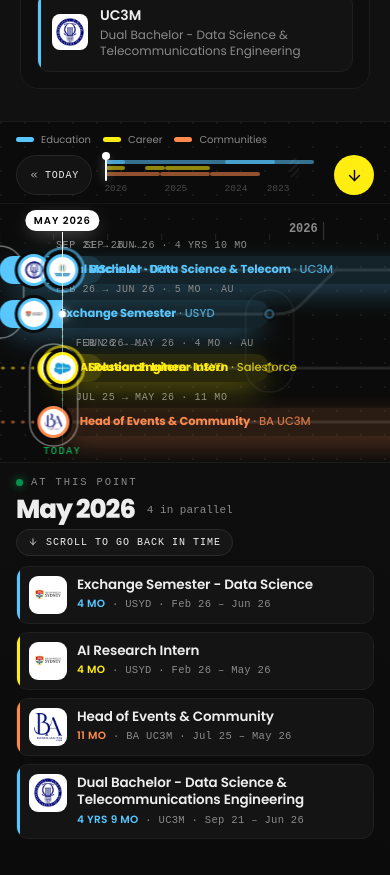
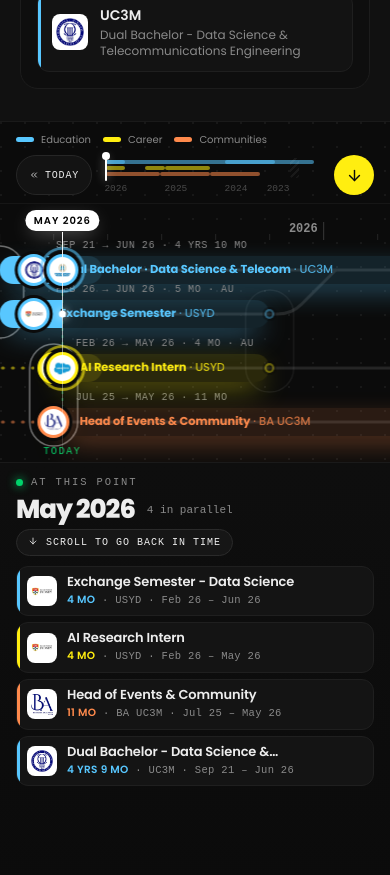
Before and after one commit to ikerosales/ikerosales.github.io, a React (Vite) app: page / in a window 390 px wide. Shown: the part 2820-3695 px from the top of the page. Built offline with nearby package versions, Linux system fonts and the light colour scheme.

Commit message:
Timeline on small phones: compact rows for parallel stages, labels never overlap, leaving logos fade out

```diff
--- a/src/components/CareerTimeline/CareerTimeline.jsx
+++ b/src/components/CareerTimeline/CareerTimeline.jsx
@@ -35,6 +35,8 @@ const DENSITY = {
   roomy: { P: 68, off: 240, badge: 38, band: 32, start: 0.2, mid: 0.42, end: 0.62, inset: 150 },
   short: { P: 64, off: 230, badge: 32, band: 28, start: 0.2, mid: 0.42, end: 0.62, inset: 150 },
   compact: { P: 54, off: 120, badge: 32, band: 28, start: 0.16, mid: 0.32, end: 0.56, inset: 14 },
+  // phones / small windows under ~700px tall: tighter map so the cards below still fit
+  compactShort: { P: 52, off: 120, badge: 28, band: 24, start: 0.16, mid: 0.32, end: 0.56, inset: 12 },
 };
 
 const smoothstep = (t) => {
@@ -143,7 +145,8 @@ function Journey({ onOpen }) {
   const shortScreen = useMediaQuery("(max-height: 780px)");
   const finePointer = useMediaQuery("(pointer: fine)");
   const canDrag = finePointer && !compact;
-  const density = compact ? "compact" : shortScreen ? "short" : "roomy";
+  const tinyHeight = useMediaQuery("(max-height: 700px)");
+  const density = compact ? (tinyHeight ? "compactShort" : "compact") : shortScreen ? "short" : "roomy";
   const D = DENSITY[density];
 
   const { acts, nowIdx, tracks, origin } = useMemo(() => buildActivities(), []);
@@ -160,6 +163,13 @@ function Journey({ onOpen }) {
     const out = {};
     for (const a of acts) {
       out[a.id] = { left: scale.X(a.exDraw), right: scale.X(a.sx), y: rows[a.lane][a.track] };
+    }
+    // where the next (older) stage on the same track begins: a label may only spill into free space
+    for (const a of acts) {
+      const older = acts
+        .filter((b) => b !== a && b.lane === a.lane && b.track === a.track && b.exDraw <= a.sx)
+        .sort((p, q) => q.exDraw - p.exDraw)[0];
+      out[a.id].nextLeft = older ? out[older.id].left : Infinity;
     }
     return out;
   }, [acts, scale, rows]);
@@ -256,13 +266,25 @@ function Journey({ onOpen }) {
         const w = right - left;
         if (n.txtW === undefined) {
           n.txtW = n.band.querySelector(".cj-band-txt").scrollWidth;
-          n.band.classList.toggle("is-short", n.txtW + pad + 12 > w);
+          // a too-short band may let its label run past its end only into free space,
+          // never over the next stage; otherwise the label is cut with an ellipsis
+          const room = geo[a.id].nextLeft - left - pad - 12;
+          n.band.classList.toggle("is-short", n.txtW + pad + 12 > w && n.txtW <= room);
         }
         // the logo (with its label right after it) sticks to the visible left edge for as long as any
         // of the band is on screen; the logo wins over the label: if the label no longer fits, the
         // band's own overflow clips it rather than letting the logo slide away
         const shift = clamp(visibleLeft + 4 - (left - D.badge / 2), 0, Math.max(0, w - D.badge));
+        // as the band is about to leave, its pinned logo and label fade out instead of piling up
+        // against the next stage's logo
+        const remaining = left + w - visibleLeft;
+        const fade = shift > 0 ? clamp((remaining - D.badge * 2.2) / 30, 0, 1) : 1;
+        // the label goes first: once fewer than ~80px of it would be readable it fades out,
+        // so no clipped stub ("Solu") is left squeezed against the next logo
+        const textFade = shift > 0 ? clamp((remaining - pad - 80) / 30, 0, 1) : 1;
         n.band.style.setProperty("--shift", `${shift.toFixed(1)}px`);
+        n.band.style.setProperty("--fade", fade.toFixed(2));
+        n.band.style.setProperty("--text-fade", textFade.toFixed(2));
         n.band.style.setProperty("--p", `${clamp(cur - left, 0, w).toFixed(1)}px`);
         n.band.classList.toggle("is-active", cur >= left - 0.5 && cur < right);
         n.band.classList.toggle("is-on", cur >= left - 0.5);
@@ -270,7 +292,10 @@ function Journey({ onOpen }) {
         if (n.date) {
           n.date.classList.toggle("is-on", cur >= left - 0.5);
           n.date.style.transform = `translate3d(${shift.toFixed(1)}px,0,0)`;
-          n.date.style.maxWidth = `${Math.max(60, Number(n.date.dataset.max) - shift).toFixed(0)}px`;
+          const room = Number(n.date.dataset.max) - shift;
+          n.date.style.maxWidth = `${Math.max(0, room).toFixed(0)}px`;
+          // never show a chopped date ("6 → …"): hide it once it no longer fits, and fade with the band
+          n.date.style.opacity = room < 96 ? "0" : String(fade);
         }
       }
       junctions.forEach((j, i) => {
--- a/src/components/CareerTimeline/careerTimeline.css
+++ b/src/components/CareerTimeline/careerTimeline.css
@@ -353,6 +353,7 @@ html, body {
 .cj-band.is-active { box-shadow: 0 10px 30px -10px var(--lane); }
 .cj-band-txt {
   transform: translate3d(var(--shift, 0px), 0, 0);
+  opacity: var(--text-fade, 1);
   white-space: nowrap;
   overflow: hidden;
   text-overflow: ellipsis;
@@ -386,6 +387,7 @@ html, body {
   margin-top: calc(var(--cj-badge) / -2);
   z-index: 2;
   transform: translate3d(var(--shift, 0px), 0, 0);
+  opacity: var(--fade, 1);
 }
 .cj-badge {
   position: relative;
@@ -453,7 +455,7 @@ html, body {
   white-space: nowrap;
   overflow: hidden;
   text-overflow: ellipsis;
-  transition: color .4s ease;
+  transition: color .4s ease, opacity .2s ease;
   pointer-events: none;
 }
 .cj-date.is-on { color: var(--ink-dim); }
@@ -932,7 +934,7 @@ html, body {
   .ct-now { padding: 16px; }
   .ct-now-grid { gap: 6px; }
 
-  .cj-stage { min-height: 520px; }
+  .cj-stage { min-height: 420px; }
   .cj-top {
     grid-template-columns: auto minmax(0, 1fr) auto;
     gap: 8px 14px;
@@ -973,7 +975,13 @@ html, body {
     mask-image: linear-gradient(#000 calc(100% - 18px), transparent);
   }
   /* three or more stages at once: drop the one-line summary so every card fits */
+  /* three or more stages at once: each card collapses to a compact row so all of them fit */
+  .cj-m-list:has(> li:nth-child(3)) { gap: 6px; }
   .cj-m-list:has(> li:nth-child(3)) .cj-chip-sum { display: none; }
+  .cj-m-list:has(> li:nth-child(3)) .cj-chip { grid-template-columns: 30px minmax(0, 1fr); gap: 10px; padding: 7px 10px; align-items: center; }
+  .cj-m-list:has(> li:nth-child(3)) .cj-chip-logo { width: 30px; height: 30px; border-radius: 8px; }
+  .cj-m-list:has(> li:nth-child(3)) .cj-chip-role { font-size: 13px; -webkit-line-clamp: 1; }
+  .cj-m-list:has(> li:nth-child(3)) .cj-chip-text { gap: 1px; }
   /* phones: skip sits in the top bar with the other navigation controls, not over the cards */
   .cj .cj-skip { display: none; }
   .cj .cj-skip-top {
@@ -1008,3 +1016,16 @@ html, body {
     transition: none !important;
   }
 }
+
+/* ---------- phones / small windows with little height ---------- */
+
+@media (max-width: 720px) and (max-height: 700px) {
+  .cj-top { padding: 8px 14px 6px; gap: 6px 12px; }
+  .cj-legend { font-size: 9.5px; gap: 10px; }
+  .cj-manifest { padding: 8px 14px 10px; gap: 8px; }
+  /* the panel header collapses to a single line so the cards keep the room */
+  .cj-m-k { display: none; }
+  .cj-m-month { font-size: 20px; height: 26px; line-height: 26px; }
+  .cj-m-count { padding-bottom: 3px; }
+  .cj-hint { display: none; }
+}
--- a/src/components/CareerTimeline/journey.js
+++ b/src/components/CareerTimeline/journey.js
@@ -125,6 +125,7 @@ const ROWS = {
   roomy: { top: 88, laneGap: 74, trackGap: 58, bottom: 54 },
   short: { top: 72, laneGap: 60, trackGap: 46, bottom: 40 },
   compact: { top: 66, laneGap: 54, trackGap: 44, bottom: 40 },
+  compactShort: { top: 60, laneGap: 44, trackGap: 36, bottom: 32 },
 };
 
 export function rowLayout(tracks, density) {
```
